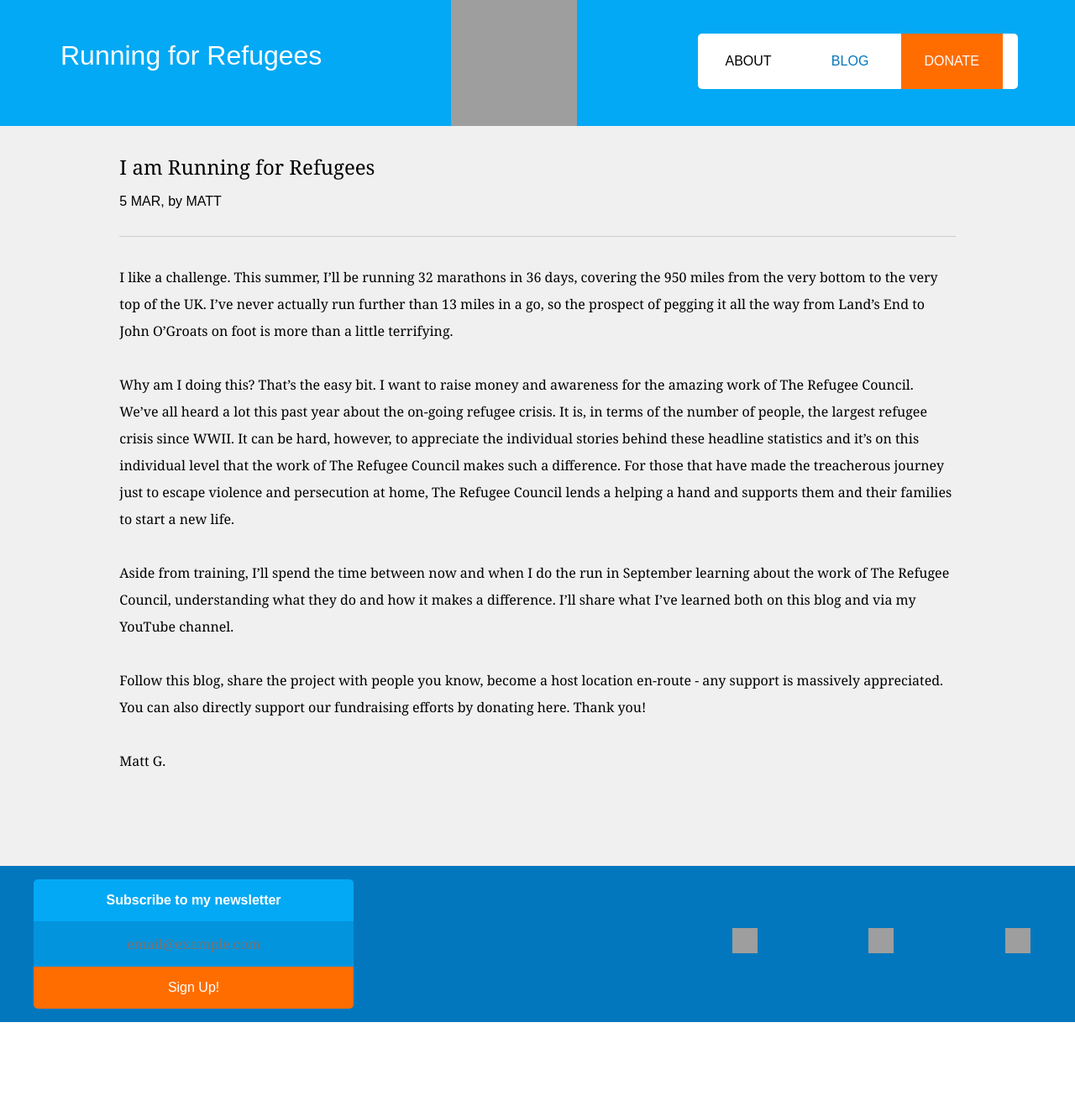
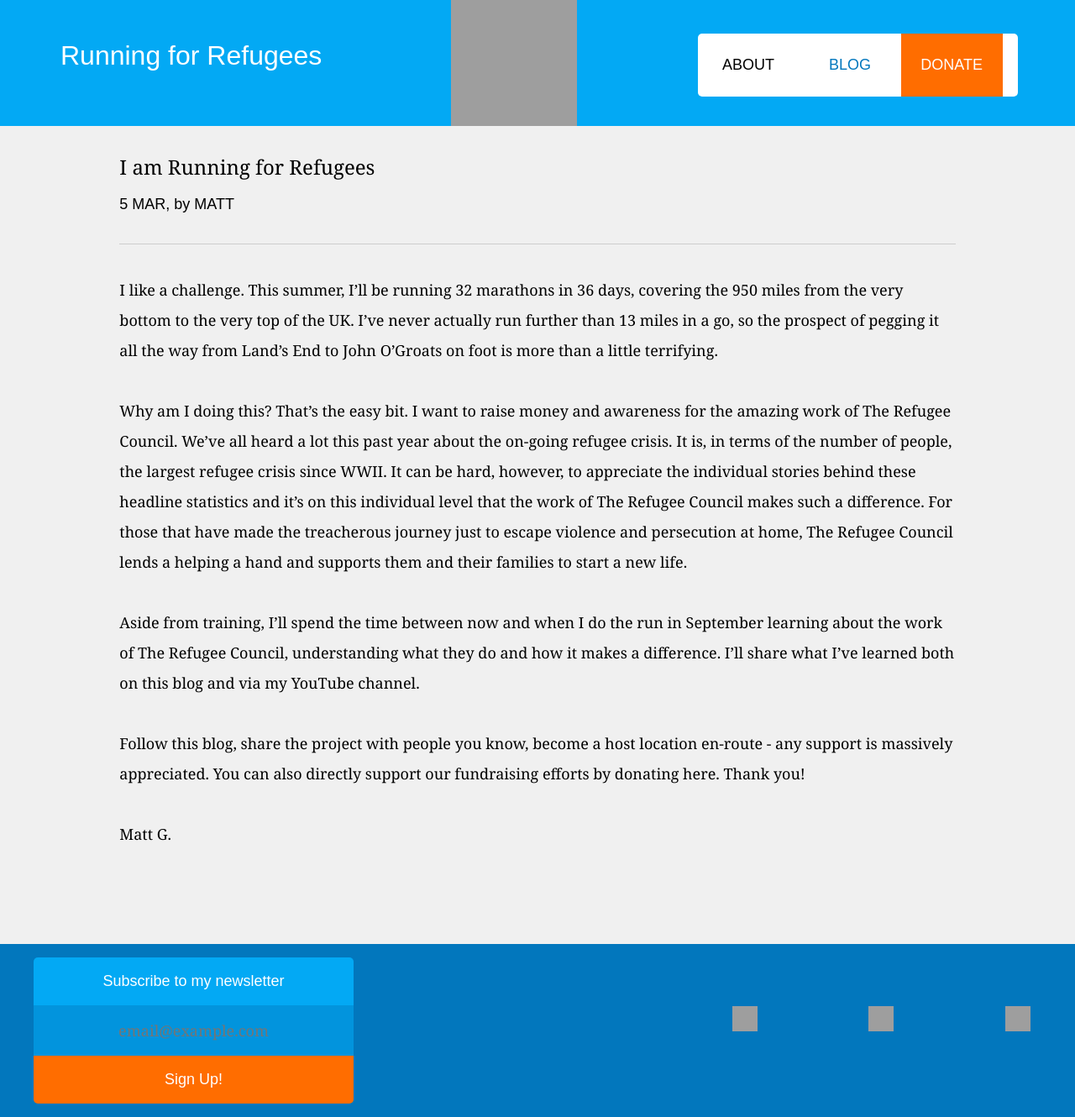
Before and after one commit to tombyers/runningforrefugees, a Jekyll site: the page built from _posts/2016-03-05-I-am-Running-for-Refugees.markdown, in a window 1280 px wide. Shown: the whole page at 84% size. Built offline with Jekyll 4.4.1, drawn with Linux system fonts in a browser that asks for light colours; before the commit the page ends 1217 px from its top, so only the background shows below that; grey boxes are pictures that could not be loaded.

Commit message:
TypeKit Commit!

```diff
--- a/_sass/_base.scss
+++ b/_sass/_base.scss
@@ -34,19 +34,23 @@
 // TYPOGRAPHY
 // =================================================
 
-$primary-font-stack: 'Futura', sans-serif;
+$primary-font-stack: 'futura-pt', sans-serif;
 $secondary-font-stack: 'Georgia', serif;
+
+$light-font-weight: 300;
+$medium-font-weight: 500;
+$heavy-font-weight: 700;
 
 body {
 	-webkit-font-smoothing: antialiased;
 	-moz-osx-font-smoothing: grayscale;
 }
 
-$h1: 28px;
+$h1: 32px;
 $h2: 24px ;
-$h3: 18px;
-$h4: 16px;
-$p: 16px;
+$h3: 22px;
+$h4: 18px;
+$p: 18px;
 
 
 // =================================================
--- a/_sass/_styles.scss
+++ b/_sass/_styles.scss
@@ -27,7 +27,8 @@
 
 #site-title {
   font-family: $primary-font-stack;
-  font-weight: 400;
+  font-weight: $medium-font-weight;
+  font-size: $h1;
   text-align: center;
   color: #fff;
   padding: $thick null;
@@ -43,6 +44,7 @@
 
 #site-nav {
   font-family: $primary-font-stack;
+  font-weight: $medium-font-weight;
   font-size: $h4;
   text-transform: uppercase;
   background-color: #fff;
@@ -143,11 +145,15 @@
 
   h4 {
     background-color: $primary-color;
+    font-family: $primary-font-stack;
+    font-weight: $medium-font-weight;
+    font-size: $h4;
     @include border-top-radius(5px);
     @include padding($thick null);
   }
   input[type="email"] {
     border: none;
+    font-size: $h4;
     text-align: center;
     font-family: $secondary-font-stack;
     background-color: rgba(3,169,244,0.6);
@@ -159,6 +165,9 @@
   }
   input[type="submit"] {
     background-color: $contrast-color;
+    font-family: $primary-font-stack;
+    font-weight: $medium-font-weight;
+    font-size: $h4;
     border: none;
     outline: none;
     color: #fff;
@@ -179,14 +188,21 @@
 // =======================================
 
 #intro-banner {
-  font-family: $primary-font-stack;
-  font-size: $p;
-  font-weight: normal;
-  line-height: 1.6;
+  color: white;
   background-color: $primary-color;
-  color: white;
   @include padding($very-thick);
   @include span-columns(12);
+
+  p {
+    font-family: $primary-font-stack;
+    font-weight: $medium-font-weight;
+    font-size: $p;
+    line-height: 1.6;
+  }
+
+
+
+
 }
 
 .embed-container {
@@ -252,6 +268,7 @@
 }
 .post-content {
   font-family: $secondary-font-stack;
+  font-size: $p;
   line-height: 2;
   @include padding($very-very-thick null);
   @include shift(1);
```
Also changed, not shown: 1 other file.
